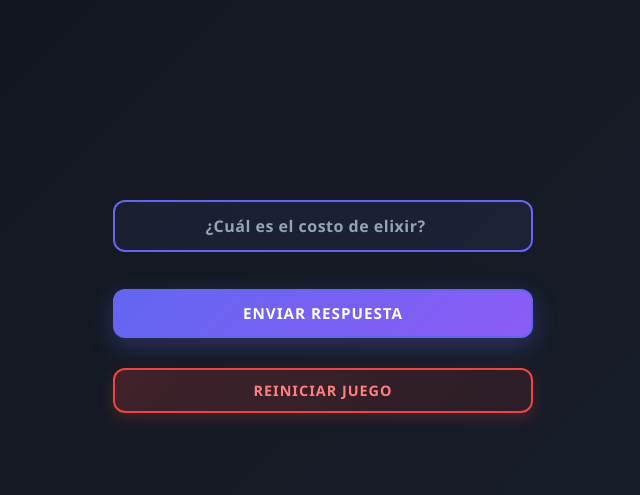
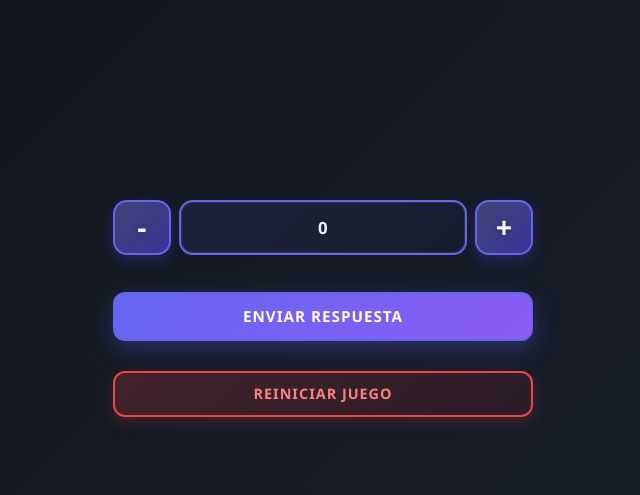
Before and after one commit to AlejandroMinor/Clash_Royale_Card_Elixir_Guess, a Flask app: template templates/show_card.html in a window 1280 px wide. Shown: the part 247-742 px from the top of the page, without its empty margins (317-957 px from the left). Run offline with Flask 3, Linux system fonts and the light colour scheme; the template is opened without the code that fills it, so the values that code supplies are empty; some libraries are stand-ins or nearby versions.

Commit message:
feat(ui): agrega stepper de elixir y mejora campo numerico

```diff
--- a/static/css/style.css
+++ b/static/css/style.css
@@ -236,29 +236,81 @@ h2 {
     width: min(100%, 420px);
 }
 
+.input-stepper {
+    width: 100%;
+    display: grid;
+    grid-template-columns: 58px 1fr 58px;
+    gap: 8px;
+    align-items: stretch;
+}
+
+.step-btn {
+    appearance: none;
+    -webkit-appearance: none;
+    border: 2px solid var(--accent-primary);
+    border-radius: 14px;
+    background: linear-gradient(135deg, rgba(129, 140, 248, 0.38), rgba(79, 70, 229, 0.6));
+    color: #ffffff;
+    font-size: 1.8rem;
+    font-weight: 800;
+    line-height: 1;
+    min-height: 52px;
+    display: flex;
+    align-items: center;
+    justify-content: center;
+    text-shadow: 0 1px 6px rgba(0, 0, 0, 0.35);
+    cursor: pointer;
+    transition: all 0.2s ease;
+    box-shadow: 0 6px 14px rgba(79, 70, 229, 0.28);
+}
+
+.step-btn:hover {
+    border-color: var(--accent-light);
+    color: #ffffff;
+    transform: translateY(-1px);
+    box-shadow: 0 10px 20px rgba(99, 102, 241, 0.35);
+}
+
+.step-btn:active {
+    transform: translateY(0);
+}
+
 .form-input {
     width: 100%;
-    padding: clamp(10px, 2vw, 12px) clamp(12px, 3vw, 16px);
-    font-size: clamp(0.9rem, 2vw, 1rem);
+    padding: clamp(11px, 2.2vw, 13px) clamp(14px, 3.2vw, 18px);
+    font-size: clamp(0.95rem, 2.2vw, 1.05rem);
     border: 2px solid var(--accent-primary);
-    border-radius: 12px;
-    background: rgba(99, 102, 241, 0.08);
+    border-radius: 14px;
+    background: linear-gradient(135deg, rgba(99, 102, 241, 0.12), rgba(24, 30, 48, 0.55));
     color: var(--text-light);
     transition: all 0.3s ease;
     text-align: center;
-    font-weight: 600;
-    letter-spacing: 0.5px;
+    font-weight: 700;
+    letter-spacing: 0.6px;
+    box-shadow: inset 0 0 0 1px rgba(167, 139, 250, 0.15);
 }
 
 .form-input::placeholder {
-    color: var(--text-muted);
+    color: #8ea0c5;
 }
 
 .form-input:focus {
     outline: none;
     border-color: var(--accent-light);
-    background: rgba(139, 92, 246, 0.12);
-    box-shadow: 0 0 20px rgba(167, 139, 250, 0.3);
+    background: linear-gradient(135deg, rgba(139, 92, 246, 0.18), rgba(24, 30, 48, 0.62));
+    box-shadow: 0 0 0 3px rgba(99, 102, 241, 0.22), 0 0 20px rgba(167, 139, 250, 0.28);
+}
+
+/* Quita los controles nativos (flechas) en input number */
+.form-input[type="number"] {
+    appearance: textfield;
+    -moz-appearance: textfield;
+}
+
+.form-input[type="number"]::-webkit-outer-spin-button,
+.form-input[type="number"]::-webkit-inner-spin-button {
+    -webkit-appearance: none;
+    margin: 0;
 }
 
 /* Botones */
--- a/static/js/main.js
+++ b/static/js/main.js
@@ -1,11 +1,57 @@
 
 document.addEventListener('DOMContentLoaded', function() {
     const inputField = document.getElementById('respuesta_input');
+    const stepDownBtn = document.getElementById('step_down');
+    const stepUpBtn = document.getElementById('step_up');
+
+    const clampAnswerValue = (nextValue) => {
+        const min = Number.parseInt(inputField?.min ?? '0', 10);
+        const max = Number.parseInt(inputField?.max ?? '10', 10);
+        const normalized = Number.isFinite(nextValue) ? nextValue : 0;
+        return Math.max(min, Math.min(max, normalized));
+    };
+
+    const setAnswerValue = (nextValue) => {
+        if (!inputField) {
+            return;
+        }
+
+        inputField.value = String(clampAnswerValue(nextValue));
+    };
+
+    const bumpAnswerValue = (delta) => {
+        const current = Number.parseInt(inputField?.value || '0', 10);
+        setAnswerValue((Number.isFinite(current) ? current : 0) + delta);
+    };
+
     if (inputField) {
+        setAnswerValue(Number.parseInt(inputField.value || '0', 10));
         inputField.addEventListener('keypress', function(e) {
             if (e.key === 'Enter') {
                 answer();
             }
+        });
+
+        inputField.addEventListener('keydown', function(e) {
+            if (e.key === 'ArrowUp') {
+                e.preventDefault();
+                bumpAnswerValue(1);
+            } else if (e.key === 'ArrowDown') {
+                e.preventDefault();
+                bumpAnswerValue(-1);
+            }
+        });
+    }
+
+    if (stepDownBtn) {
+        stepDownBtn.addEventListener('click', function() {
+            bumpAnswerValue(-1);
+        });
+    }
+
+    if (stepUpBtn) {
+        stepUpBtn.addEventListener('click', function() {
+            bumpAnswerValue(1);
         });
     }
 
@@ -226,7 +272,7 @@ function answer() {
                 image.classList.remove('shake_image');
             }, 220);
         }
-        document.querySelector('input[name="respuesta"]').value = '';
+        document.querySelector('input[name="respuesta"]').value = '0';
         document.querySelector('input[name="respuesta"]').focus();
     }
 }
@@ -386,7 +432,7 @@ async function loadNextCard() {
             cardRarityEl.value = data.card_rarity || '';
         }
         if (inputEl) {
-            inputEl.value = '';
+            inputEl.value = '0';
             inputEl.focus();
         }
         if (!imageEl && imageContainerEl && nextImageUrl) {
--- a/templates/show_card.html
+++ b/templates/show_card.html
@@ -25,8 +25,12 @@
             <h2 id="card_name">{{ card_name }}</h2>
 
             <div class="form-group">
-                <input type="number" inputmode="numeric" class="form-input" id="respuesta_input"
-                    name="respuesta" required placeholder="¿Cuál es el costo de elixir?">
+                <div class="input-stepper" aria-label="Selector de costo de elixir">
+                    <button type="button" class="step-btn" id="step_down" aria-label="Disminuir elixir">-</button>
+                    <input type="number" inputmode="none" class="form-input" id="respuesta_input"
+                        name="respuesta" required min="0" max="10" step="1" value="0" readonly>
+                    <button type="button" class="step-btn" id="step_up" aria-label="Aumentar elixir">+</button>
+                </div>
                 <input type="hidden" name="card_name" value="{{ card_name }}">
                 <input type="hidden" name="card_cost" value="{{ card_cost }}">
                 <input type="hidden" name="card_rarity" value="{{ card_rarity }}">
```
